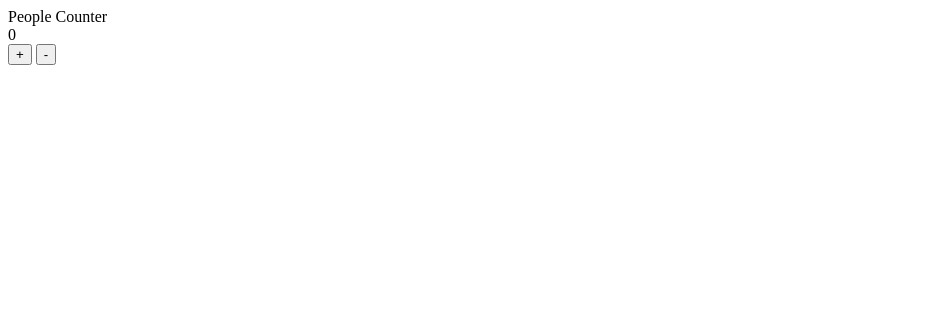
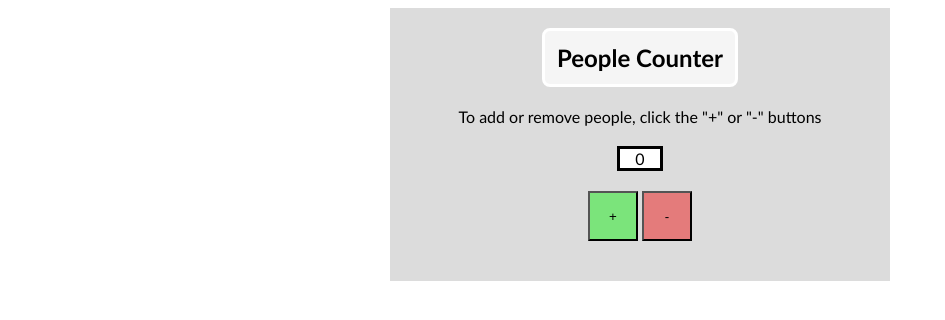
Before and after one commit to pn-code/people-counter, a plain HTML site: page main.html in a window 1280 px wide. Shown: the whole page, without its empty margins (0-945 px from the left). Drawn offline with Linux system fonts and the light colour scheme.

Commit message:
added css styling

```diff
--- a/main.html
+++ b/main.html
@@ -8,10 +8,15 @@
     <link rel="stylesheet" href="style.css">
 </head>
 <body>
-    <div id="header">People Counter</div>
-    <div id="people-counter"></div>
-    <button id="add-people">+</button>
-    <button id="remove-people">-</button>
+    <div id="container">
+        <div id="header">People Counter</div>
+        <div id="info">To add or remove people, click the "+" or "-" buttons</div>
+        <div id="people-counter"></div>
+        <div id="buttons">
+            <button id="add-people">+</button>
+            <button id="remove-people">-</button>
+        </div>
+    </div>
 
     <script src="script.js"></script>
 </body>
--- a/style.css
+++ b/style.css
@@ -0,0 +1,58 @@
+body{
+    display:flex;
+    justify-content: center;
+    align-items: center;
+}
+
+#container{
+    display:flex;
+    flex-direction: column;
+    font-family: 'Gill Sans', 'Gill Sans MT', Calibri, 'Trebuchet MS', sans-serif;
+    justify-content: center;
+    align-items: center;
+    background-color: gainsboro;
+    padding-bottom: 40px;
+    width: 500px;
+}
+#header{
+    display: flex;
+    align-items: center;
+    justify-content: center;
+    margin: 20px;
+    font-size: 24px;
+    font-weight: bold;
+    background-color: whitesmoke;
+    padding: 12px;
+    border: white solid;
+    border-radius: 8px;
+}
+
+#info{
+    display: flex;
+    align-items: center;
+    justify-content: center;
+}
+
+#people-counter{
+    display: flex;
+    align-items: center;
+    justify-content: center;
+    border: solid black;
+    margin: 20px;
+    width: 40px;
+    background-color: white;
+}
+
+#remove-people,
+#add-people{
+    width: 50px;
+    height: 50px;
+}
+
+#add-people{
+    background-color: rgb(123, 228, 123);
+}
+
+#remove-people{
+    background-color: rgb(228, 123, 123);
+}
```
